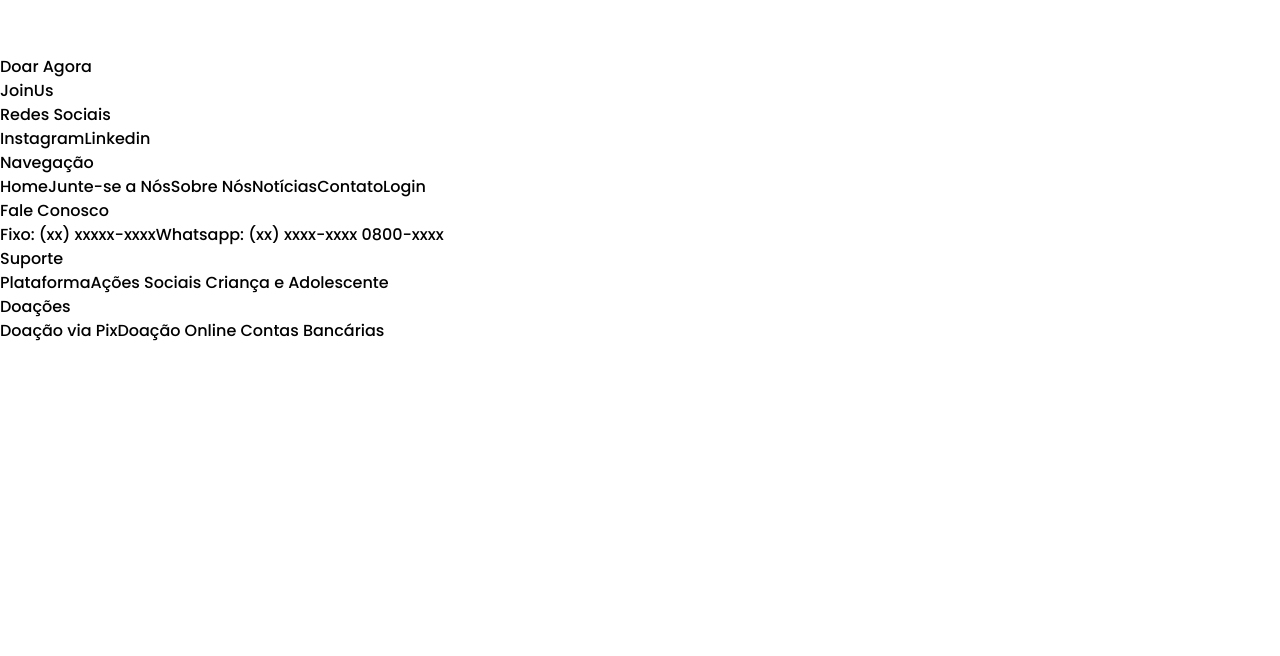
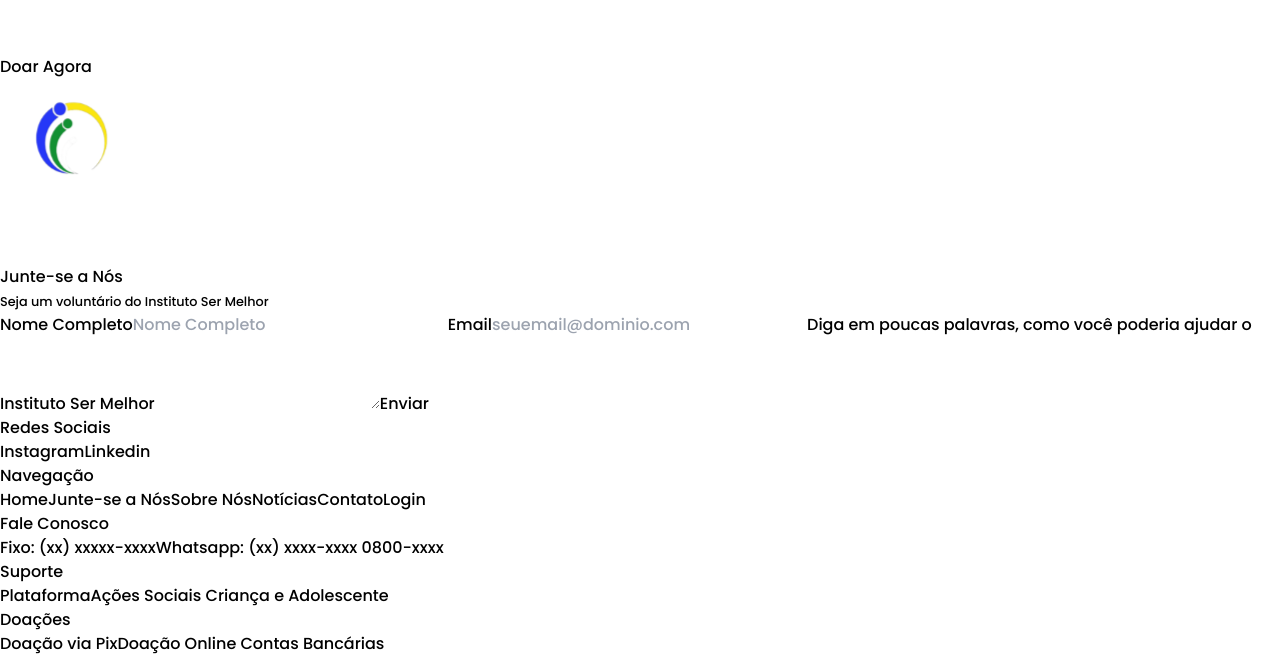
Before and after one commit to InstitutoSerMelhor/ism_frontend, a Next.js app: page /JoinUs in a window 1280 px wide. Shown: the part 7881-8537 px from the top of the page. Before the commit the page ends 8224 px from the top, so only its background shows below. Built offline with nearby package versions, Linux system fonts and the light colour scheme.

Commit message:
feature: criando página de junte-se a nós

```diff
--- a/src/app/JoinUs/page.tsx
+++ b/src/app/JoinUs/page.tsx
@@ -1,8 +1,30 @@
 import React from 'react'
+import ism_logo from '@/assets/ism_logo.svg'
+import Image from 'next/image'
 
 const JoinUs = () => {
     return (
-        <div>JoinUs</div>
+        <div className='flex flex-row justify-between'>
+            <Image src={ism_logo} alt="" width={300} />
+            <div className='p-4 w-5/12 mr-8'>
+                <h2 className='text-lg'>Junte-se a Nós</h2>
+                <small className='text-gray-700'>Seja um voluntário do Instituto Ser Melhor</small>
+                <form className='flex flex-col my-2 gap-2' method='POST' action="">
+                    <label className='text-xs text-gray-500' htmlFor="name">Nome Completo</label>
+                    <input className='p-1.5 border-2 border-gray-200 rounded-md' id='name' type="text" placeholder='Nome Completo' />
+                    <label className='text-xs text-gray-500' htmlFor="email">Email</label>
+                    <input className='p-1.5 border-2 border-gray-200 rounded-md' id='email' type="email" placeholder='seuemail@dominio.com' />
+                    <label className='text-xs text-gray-500' htmlFor="textarea">
+                        Diga em poucas palavras, como você poderia ajudar
+                        o Instituto Ser Melhor
+                    </label>
+                    <textarea className='p-2 border-2 border-gray-200 rounded-md' name="" id="textarea" cols={15} rows={3} />
+                    <button className='p-2 my-2 bg-blue-900 text-white text-sm rounded-md' type='submit'>
+                        Enviar
+                    </button>
+                </form>
+            </div>
+        </div>
     )
 }
 
```
Also changed, not shown: src/assets/holding_hands.svg (added).
